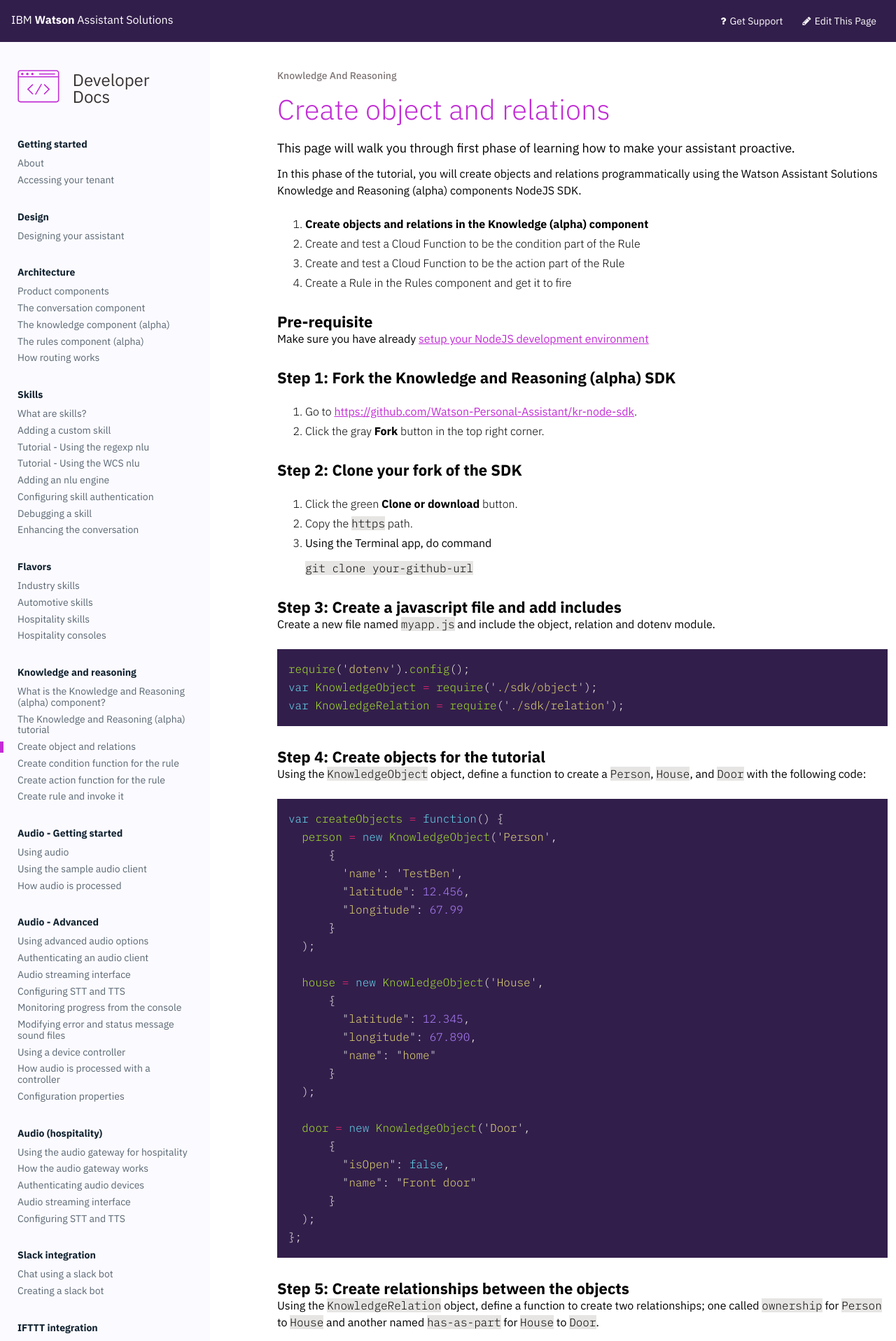
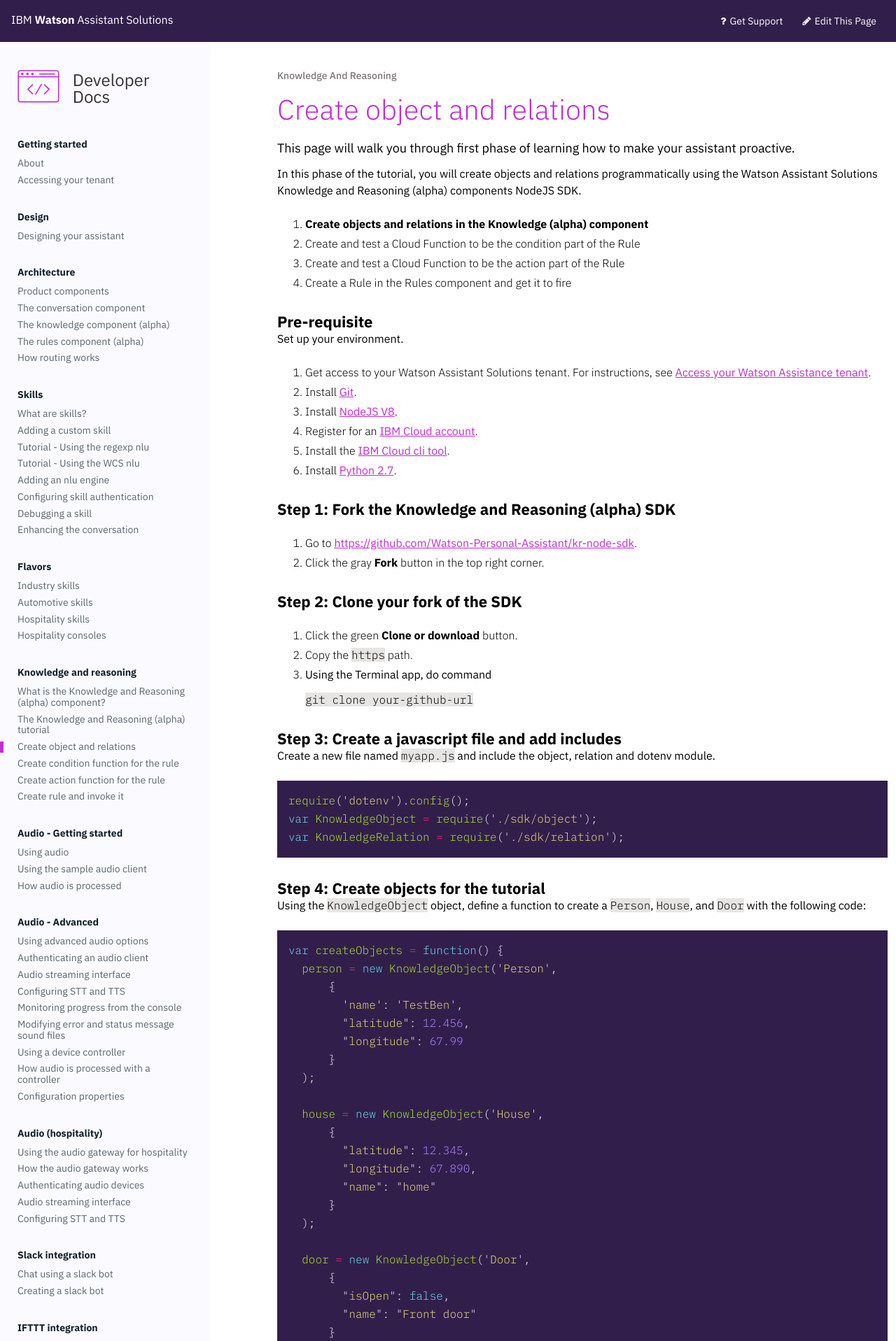
Before and after one commit to Watson-Personal-Assistant/developer, a Jekyll site: the page built from _content/knowledge/create-objects.md, in a window 1280 px wide. Shown: the top 1917 px of the page at 70% size. Built offline with Jekyll 4.4.1, drawn with Linux system fonts in a browser that asks for light colours; some web fonts are replaced.

Commit message:
Fix broken link

```diff
--- a/_content/knowledge/create-objects.md
+++ b/_content/knowledge/create-objects.md
@@ -12,7 +12,13 @@
 4. Create a Rule in the Rules component and get it to fire
 
 ### Pre-requisite
-Make sure you have already [setup your NodeJS development environment]({{site.baseurl}}/skill/setup-local-dev-env/)
+Set up your environment.
+1. Get access to your Watson Assistant Solutions tenant.  For instructions, see [Access your Watson Assistance  tenant]({{site.baseurl}}/get-started/get-api-key/).
+2. Install [Git](https://git-scm.com/downloads).
+3. Install [NodeJS V8](https://nodejs.org/dist/).
+4. Register for an [IBM Cloud account](https://www.ibm.com/account/us-en/signup/register.html).
+5. Install the [IBM Cloud cli tool](https://console.bluemix.net/docs/cli/index.html#cli).
+6. Install [Python 2.7](https://www.python.org/download/releases/2.7/).
 
 ### Step 1: Fork the Knowledge and Reasoning (alpha) SDK
 1. Go to  [https://github.com/Watson-Personal-Assistant/kr-node-sdk](https://github.com/Watson-Personal-Assistant/kr-node-sdk).
```
Also changed, not shown: _content/skill/build-skill.md (+1 -1 lines).
